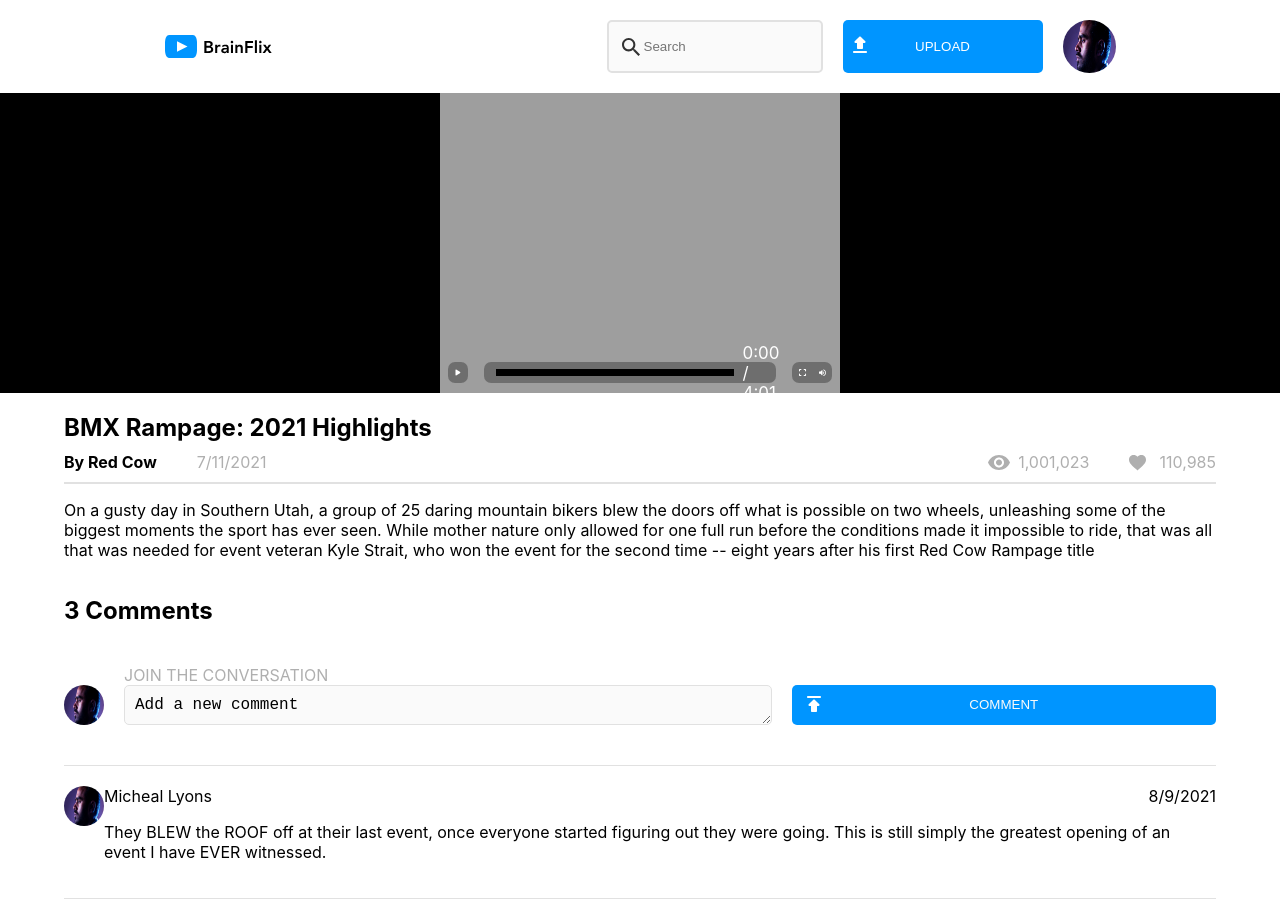
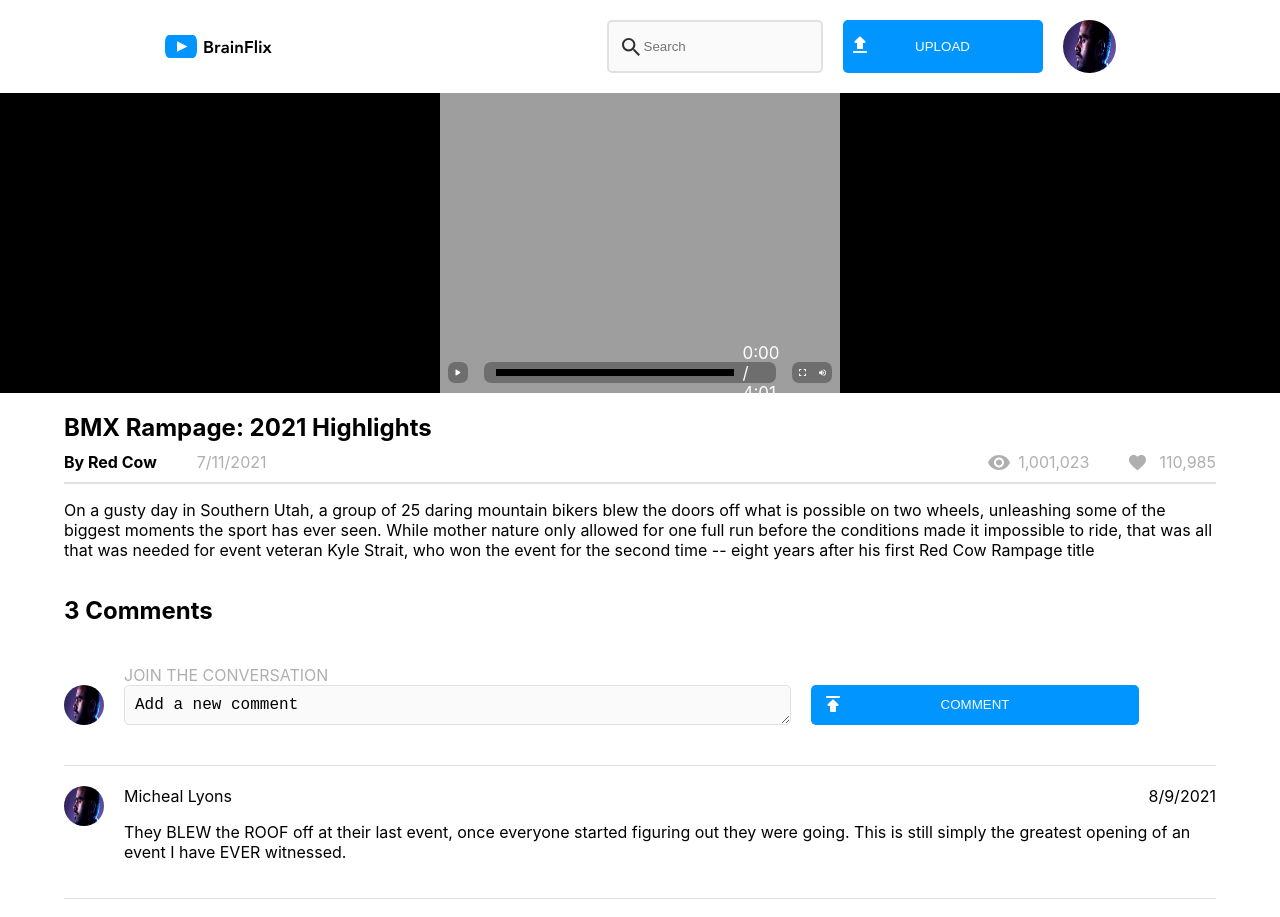
Before and after one commit to danm364/daniel-mcgill-brainflix, a React (Create React App) app: page / in a window 1280 px wide. Shown: the top 917 px of the page. Built offline with nearby package versions, Linux system fonts and the light colour scheme.

Commit message:
finish css for comment component

```diff
--- a/src/App.css
+++ b/src/App.css
@@ -297,11 +297,14 @@
   flex-direction: row;
   align-self: flex-end;
   border-top: 1px solid #E1E1E1;
+  -moz-column-gap: 20px;
+       column-gap: 20px;
 }
 .user-comment__headers-wrap {
   display: flex;
   justify-content: space-between;
   flex-direction: column;
+  width: 100%;
 }
 .user-comment__headers-anchor {
   position: relative;
@@ -337,7 +340,6 @@
 }
 .comment__input-area {
   height: 100px;
-  width: 100%;
   border: 1px solid #E1E1E1;
   background-color: #FAFAFA;
   border-radius: 5px;
@@ -354,14 +356,13 @@
   width: 40px;
   height: 40px;
   border-radius: 50px;
-  position: absolute;
-  top: 0;
-  left: -60px;
 }
 .comment__anchor-left {
   position: relative;
   width: 100%;
   display: flex;
+  flex-direction: column;
+  row-gap: 20px;
 }
 .comment__anchor-right {
   position: relative;
@@ -377,13 +378,17 @@
 }
 .comment__form-container {
   display: flex;
-  flex-direction: column;
-  width: 80%;
+  flex-direction: row;
+  width: 100%;
   align-self: flex-end;
   row-gap: 10px;
+  -moz-column-gap: 20px;
+       column-gap: 20px;
 }
 .comment__form-header {
   color: #AFAFAF;
+  position: absolute;
+  top: -20px;
 }
 
 @media (min-width: 768px) {
@@ -396,6 +401,9 @@
   .--none {
     display: none;
   }
+  .comment__anchor-left {
+    flex-direction: row;
+  }
   .comment__form-container {
     width: 100%;
     flex-direction: row;
@@ -404,6 +412,7 @@
   }
   .comment__input-area {
     height: 28px;
+    width: 60%;
   }
   .comment__user-img {
     position: static;
@@ -414,11 +423,7 @@
          column-gap: 20px;
   }
   .comment__anchor-right {
-    width: 60%;
-  }
-  .comment__form-header {
-    position: absolute;
-    top: -20px;
+    width: 30%;
   }
   .comment__form-container {
     margin: 20px 0;
--- a/src/components/body/comment/CommentFeed.js
+++ b/src/components/body/comment/CommentFeed.js
@@ -12,21 +12,21 @@ function CommentFeed(props) {
         <section className="comment__container">
 
             <h2 className="comment__header">{props.numberOfComments} Comments</h2>
+            <label htmlFor="" className="comment__form-header --none">JOIN THE CONVERSATION</label>
+            <form className="comment__form-container ">
 
-            <form className="comment__form-container ">
-                <label htmlFor="" className="comment__form-header --none">JOIN THE CONVERSATION</label>
+                <img src={userImg} alt="" className="comment__user-img"/>
                 <div className="comment__anchor-left ">
-                    <img src={userImg} alt="" className="comment__user-img"/>
-                    <div className="comment__anchor-left">
-                        <label htmlFor="" className="comment__form-header --smartphone-none" >JOIN THE CONVERSATION</label>
-                        <textarea type="text" className="comment__input-area" placeholder="Add a new comment">
-                        </textarea>
+
+                    <label htmlFor="" className="comment__form-header" >JOIN THE CONVERSATION</label>
+                    <textarea type="text" className="comment__input-area" placeholder="Add a new comment">
+                    </textarea>
+                    <div className="comment__anchor-right">
+                        <button type="submit" className="comment__btn" >COMMENT</button>
+                        <object data={commentSvg} type="" className="comment__svg"></object>
                     </div>
                 </div>
-                <div className="comment__anchor-right">
-                    <button type="submit" className="comment__btn" >COMMENT</button>
-                    <object data={commentSvg} type="" className="comment__svg"></object>
-                </div>
+
             </form>
             {props.videoDetails[0].comments.map ((comment) =>
                 <Comment
--- a/src/styles/partials/_commentFeed.scss
+++ b/src/styles/partials/_commentFeed.scss
@@ -19,6 +19,7 @@
         flex-direction: row;
         align-self: flex-end;
         border-top: 1px solid $divider-line;
+        column-gap: 20px;
 
 
     }
@@ -28,6 +29,7 @@
             display: flex;
             justify-content: space-between;
             flex-direction: column;
+            width: 100%;
 
         }
 
@@ -77,7 +79,7 @@
 
     &__input-area {
         height: 100px;
-        width: 100%;
+
         border: 1px solid $divider-line;
         background-color: $form-field;
         border-radius: 5px;
@@ -92,9 +94,7 @@
         width: 40px;
         height: 40px;
         border-radius: 50px;
-        position: absolute;
-        top: 0;
-        left: -60px;
+
     }
 
     &__anchor {
@@ -103,6 +103,9 @@
             position: relative;
             width: 100%;
             display: flex;
+            flex-direction: column;
+
+            row-gap: 20px;
         }
 
         &-right {
@@ -124,14 +127,19 @@
     &__form {
         &-container {
             display: flex;
-            flex-direction: column;
-            width: 80%;
+            flex-direction: row;
+            width: 100%;
             align-self: flex-end;
             row-gap: 10px;
+            column-gap: 20px;
         }
 
         &-header {
             color: $secondary-text;
+
+            position: absolute;
+            top: -20px;
+
         }
     }
 
@@ -154,6 +162,10 @@
     }
     .comment {
 
+        &__anchor-left {
+            flex-direction: row;
+        }
+
 
 
         &__form-container {
@@ -166,6 +178,7 @@
 
         &__input-area {
             height: 28px;
+            width: 60%;
 
         }
         &__user-img {
@@ -178,16 +191,13 @@
                 column-gap: 20px;
             }
             &-right {
-                width: 60%;
+                width: 30%;
 
             }
         }
 
         &__form {
-            &-header {
-                position: absolute;
-                top: -20px;
-            }
+
 
             &-container {
                 margin: 20px 0;
```
Also changed, not shown: 1 other file (tests, documents, lock files or other folders).
